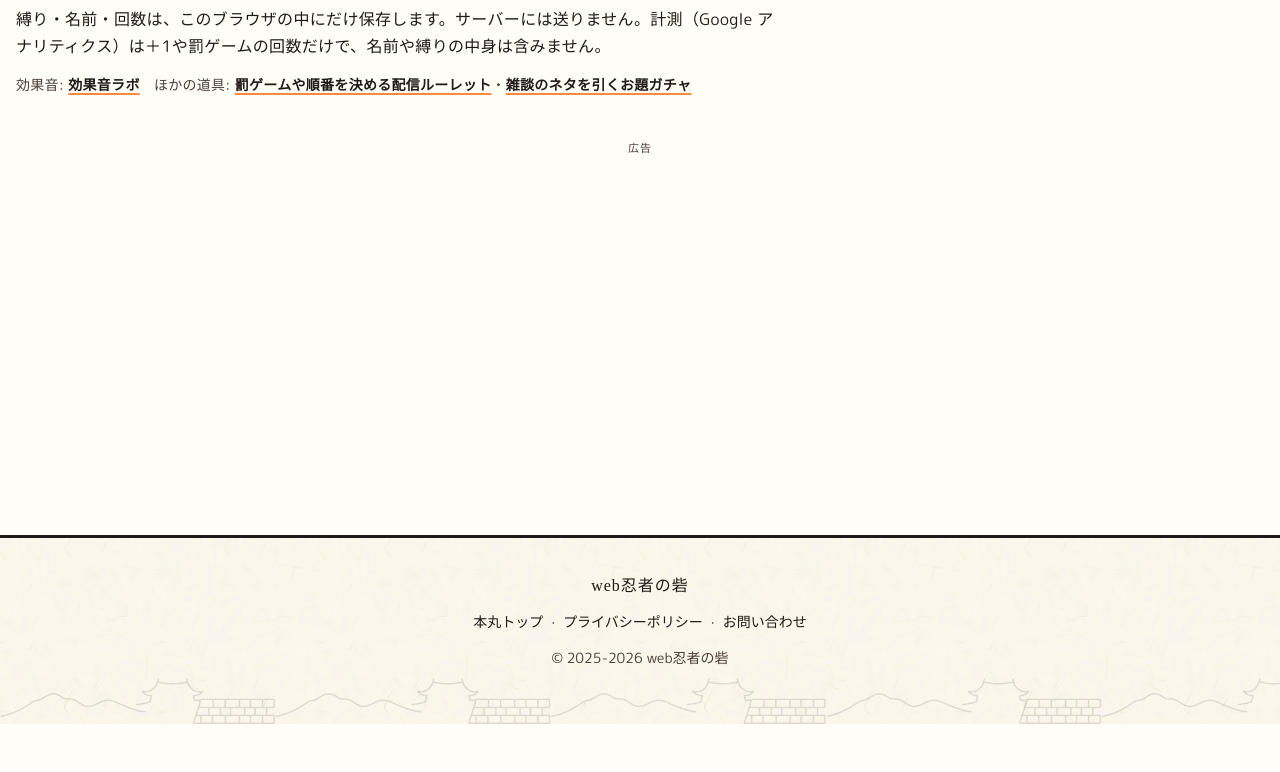
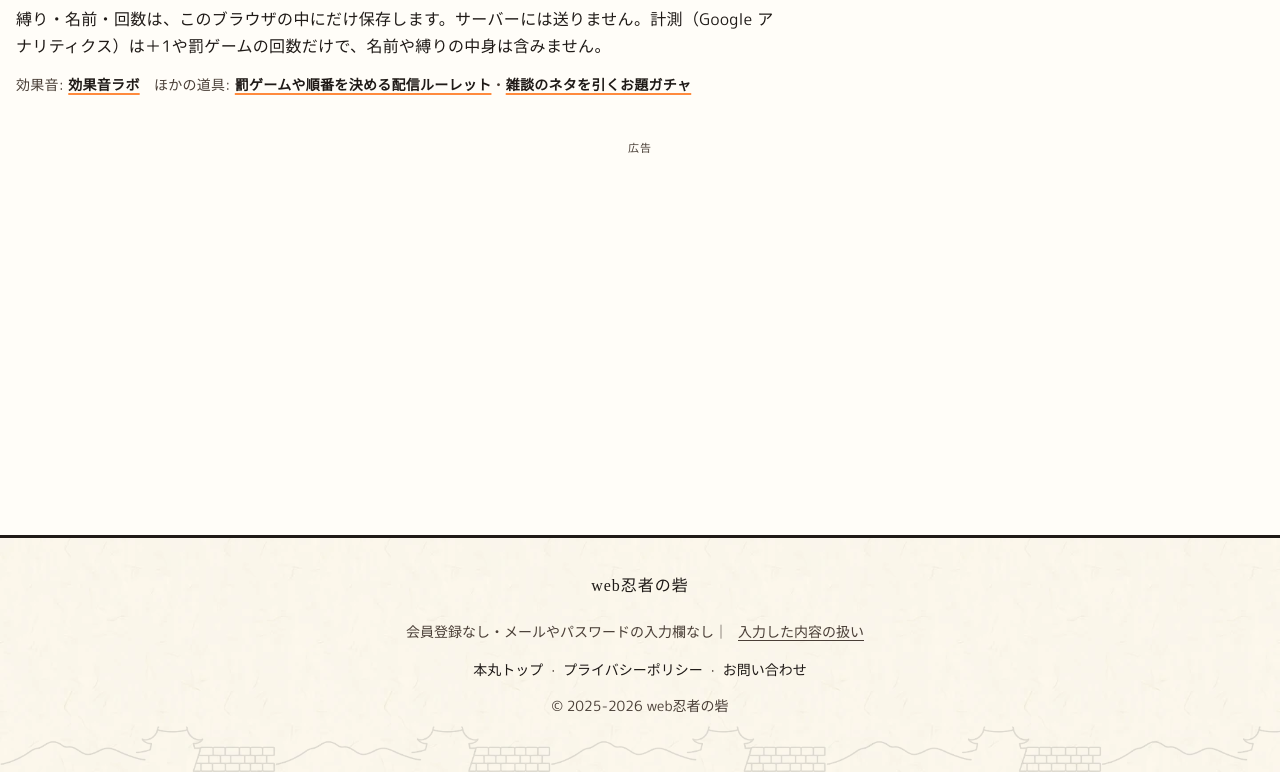
Before and after one commit to kkp-15/ninja-roulette, a plain HTML site: page counter/index.html in a window 1280 px wide. Shown: the part 1681-2453 px from the top of the page. Before the commit the page ends 2405 px from the top, so only its background shows below. Drawn offline with Linux system fonts and the light colour scheme; a web font is replaced by a local one.

Commit message:
共通フッターに「会員登録なし・メールやパスワードの入力欄なし」の1行を足す
プライバシーポリシーの新しい節「入力した内容と端末への保存」へのリンクつき。

Co-Authored-By: Claude Opus 5.5 <noreply@anthropic.com>

```diff
--- a/counter/index.html
+++ b/counter/index.html
@@ -438,6 +438,7 @@ details.c-set.k-fold:last-of-type{border-bottom:var(--k-bw-s) solid var(--k-sumi
 <!-- WEBNINJA_UNIFIED_FOOTER -->
 <footer class="uf">
   <div class="uf-name">web忍者の砦</div>
+  <div class="kkp-anshin">会員登録なし・メールやパスワードの入力欄なし｜<a href="https://privacypolicy.kkpwebninja.com/#nyuryoku" target="_blank" rel="noopener" style="color:inherit;text-decoration:underline;display:inline-block;padding:10px 2px;">入力した内容の扱い</a></div>
   <div><a href="https://kkpwebninja.com/" target="_blank" rel="noopener">本丸トップ</a>·<a href="https://privacypolicy.kkpwebninja.com/" target="_blank" rel="noopener">プライバシーポリシー</a>·<a href="https://kkpwebninja.com/otoiawase" target="_blank" rel="noopener">お問い合わせ</a></div>
   <div class="uf-c">© 2025-2026 web忍者の砦</div>
 </footer>
```
Also changed, not shown: guideline/index.html (+1 -0 lines), index.html (+1 -0 lines), odai-gacha/index.html (+1 -0 lines).
